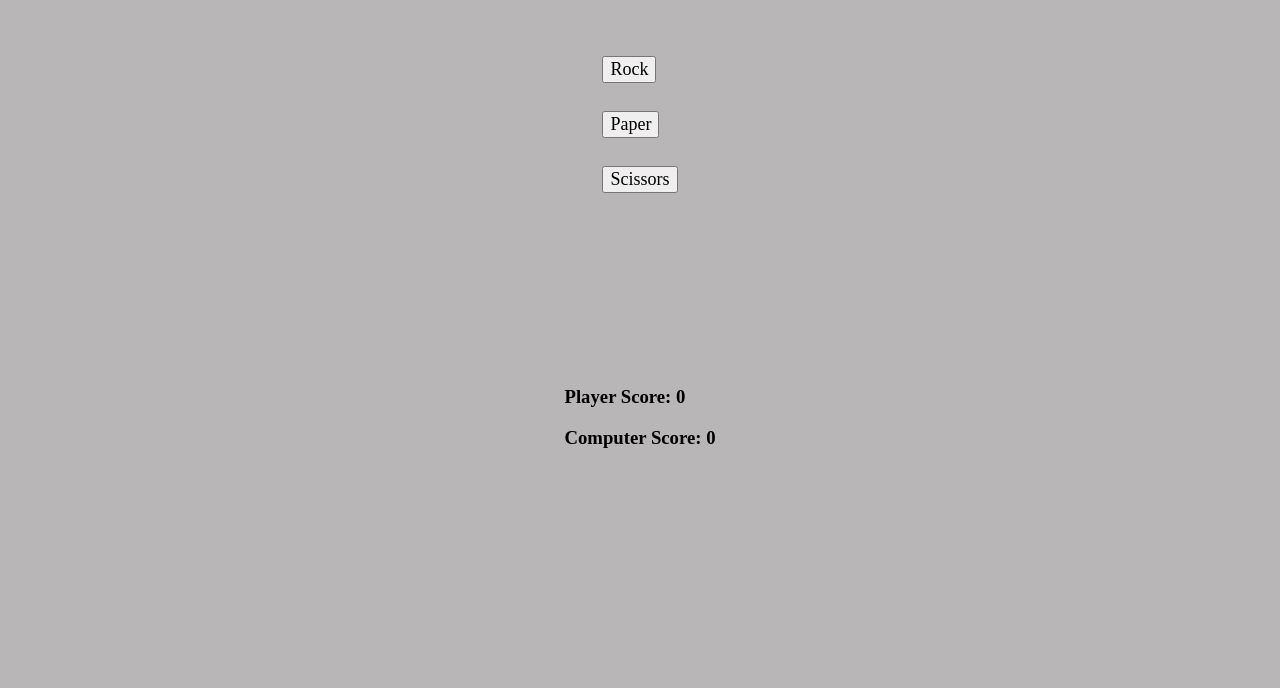
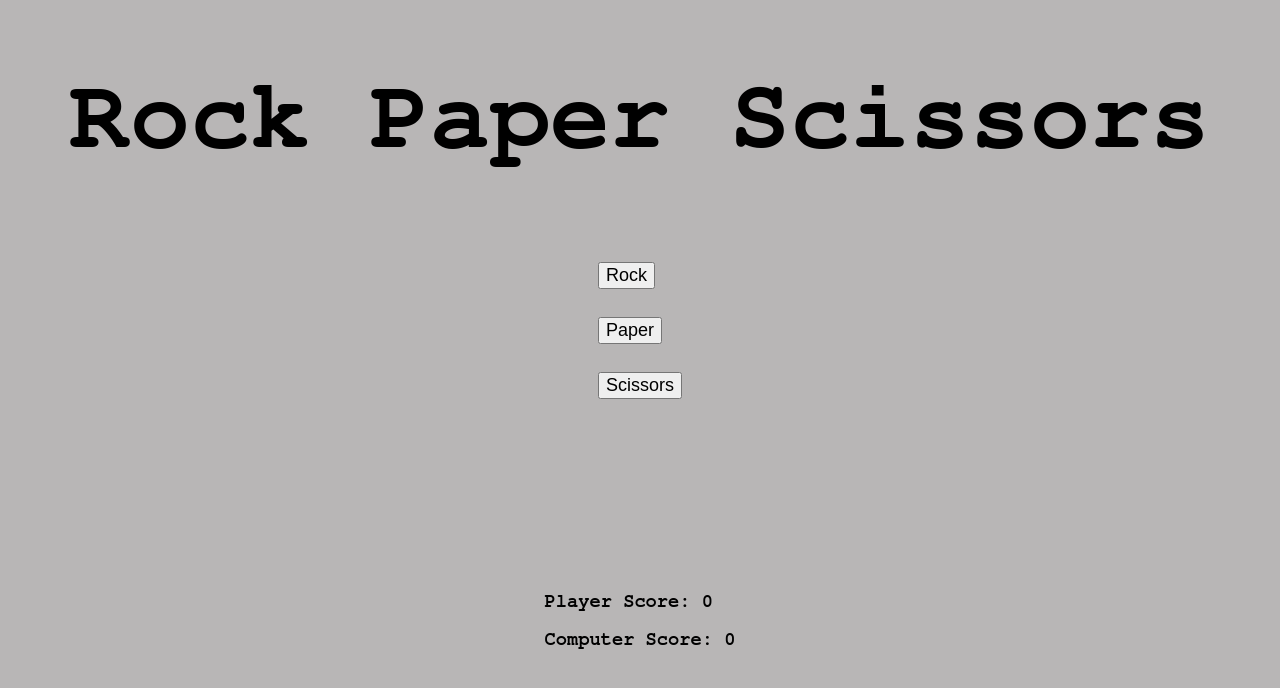
Before and after one commit to Foxbarr/rock-paper-scissors, a plain HTML site: page index.html in a window 1280 px wide. Drawn offline with Linux system fonts and the light colour scheme.

Commit message:
added header to index page and changed font to Freemono, monospace

```diff
--- a/index.html
+++ b/index.html
@@ -9,6 +9,7 @@
     <title>Rock Paper Scissors</title>
 </head>
 <body class ='bodyStyle'>
+    <h1 class = "header">Rock Paper Scissors</h1>
     <div class = "buttons">
     <div id="container"></div>
     </div>
--- a/style.css
+++ b/style.css
@@ -1,5 +1,6 @@
 .bodyStyle{
     background-color: rgb(184, 182, 182);
+    font-family: FreeMono, monospace;
 }
 
 .buttons{
@@ -8,7 +9,7 @@
     font-size: large;
     margin: 28px;
     color: rgb(0, 0, 0);
-    font-family: 'Aclonica';
+
 }
 
 .scores{
@@ -21,3 +22,9 @@
     display: flex;
     justify-content: center;
 }
+
+.header{
+    display: flex;
+    justify-content: center;
+    font-size: 100px;
+}
```
